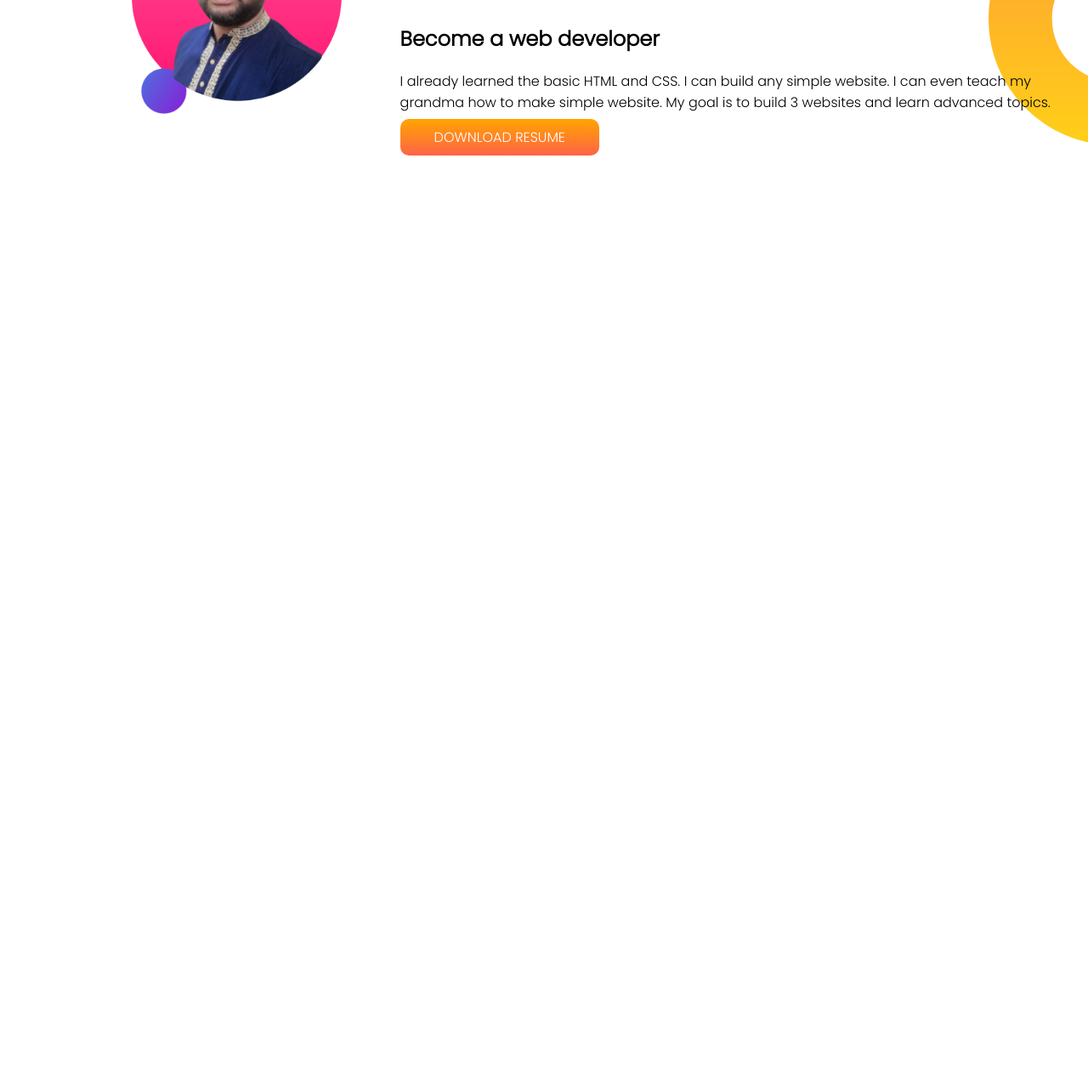
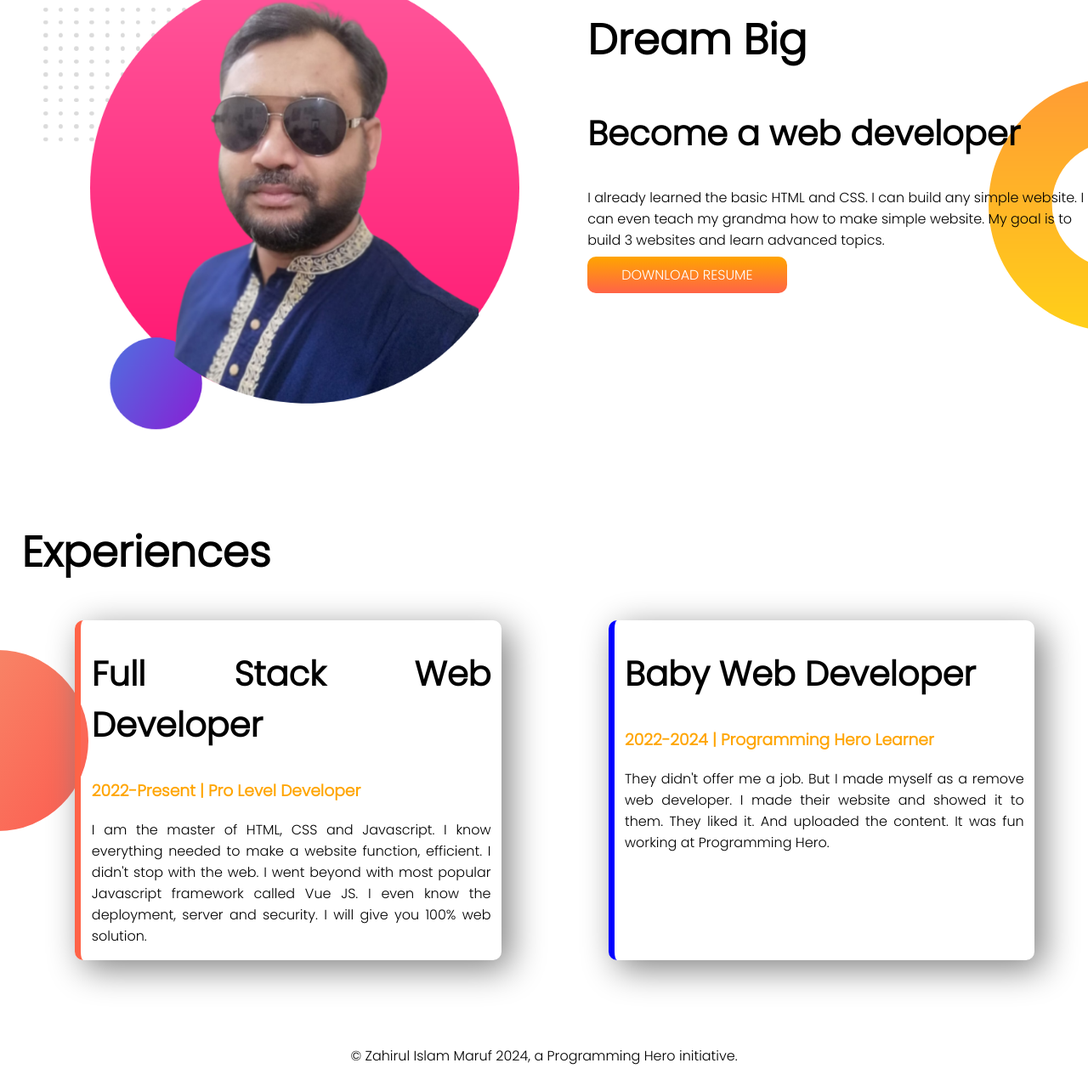
Before and after one commit to Zaifabd/developer-portfolio9, a plain HTML site: page index.html in a window 1280 px wide. Shown: the part 775-2046 px from the top of the page at 85% size. Before the commit the page ends 1049 px from the top, so only its background shows below. Drawn offline with Linux system fonts and the light colour scheme.

Commit message:
footer added

```diff
--- a/index.html
+++ b/index.html
@@ -13,7 +13,7 @@
 </head>
 
 <body>
-    <section class="top-banner">
+    <section class="top-banner flexible-container">
         <div class="half-widht">
             <h1>Welcome To</h1>
             <h1><span class="orange-color">Zahirul Islam Maruf</span> World!</h1>
@@ -28,9 +28,11 @@
         </div>
         <div class="half-widht"><img src="images/Maruf2.png" alt=""></div>
     </section>
-    <section class="dream-big">
+
+    <section class="dream-big flexible-container">
         <div class="half-widht"><img src="images/Maruf1.png" alt=""></div>
-        <div>
+
+        <div class="half-widht">
             <h1>Dream Big</h1>
             <h2>Become a web developer</h2>
             <p>I already learned the basic HTML and CSS. I can build any simple website. I can even teach my grandma how
@@ -39,6 +41,30 @@
 
         </div>
     </section>
+    <section class="Exprience-area">
+        <h1>Experiences</h1>
+        <div class="flexible-container">
+            <div id="full-stack-developer" class="exprience-item">
+                <h2>Full Stack Web Developer</h2>
+                <h3 class="orange-color">2022-Present | Pro Level Developer</h3>
+                <p>I am the master of HTML, CSS and Javascript. I know everything needed to make a website function,
+                    efficient. I didn't stop with the web. I went beyond with most popular Javascript framework called
+                    Vue
+                    JS. I even know the deployment, server and security. I will give you 100% web solution.</p>
+            </div>
+            <div id="baby-web-developer" class="exprience-item">
+                <h2>Baby Web Developer</h2>
+                <h3 class="orange-color">2022-2024 | Programming Hero Learner</h3>
+                <p>They didn't offer me a job. But I made myself as a remove web developer. I made their website and
+                    showed
+                    it to them. They liked it. And uploaded the content. It was fun working at Programming Hero.</p>
+            </div>
+        </div>
+
+    </section>
 </body>
+<footer>
+    <p>© Zahirul Islam Maruf 2024, a Programming Hero initiative.</p>
+</footer>
 
 </html>
--- a/style.css
+++ b/style.css
@@ -7,22 +7,26 @@ h1 {
     font-size: 50px;
 }
 
+h2 {
+    font-size: 40px;
+}
+
 .orange-color {
     color: orange;
 }
 
-section {
+.flexible-container {
     display: flex;
     margin-bottom: 100px;
 }
 
 .half-widht {
     width: 50%;
-    padding-left: 10%;
+    padding-left: 4%;
 }
 
 .half-widht img {
-    width: 80%;
+    width: 95%;
 }
 
 .link-button {
@@ -44,3 +48,33 @@ section {
     background-repeat: no-repeat;
     background-position: right;
 }
+
+.Exprience-area {
+    padding-left: 2%;
+    background-image: url(images/exp-bg.png);
+    background-repeat: no-repeat;
+    background-position: left;
+}
+
+.exprience-item {
+    width: 40%;
+    margin-left: 5%;
+    margin-right: 5%;
+    padding-left: 1%;
+    padding-right: 1%;
+    border-radius: 10px;
+    text-align: justify;
+    box-shadow: 10px 10px 40px gray;
+}
+
+#full-stack-developer {
+    border-left: 7px solid tomato;
+}
+
+#baby-web-developer {
+    border-left: 7px solid blue;
+}
+
+footer p {
+    text-align: center;
+}
```
